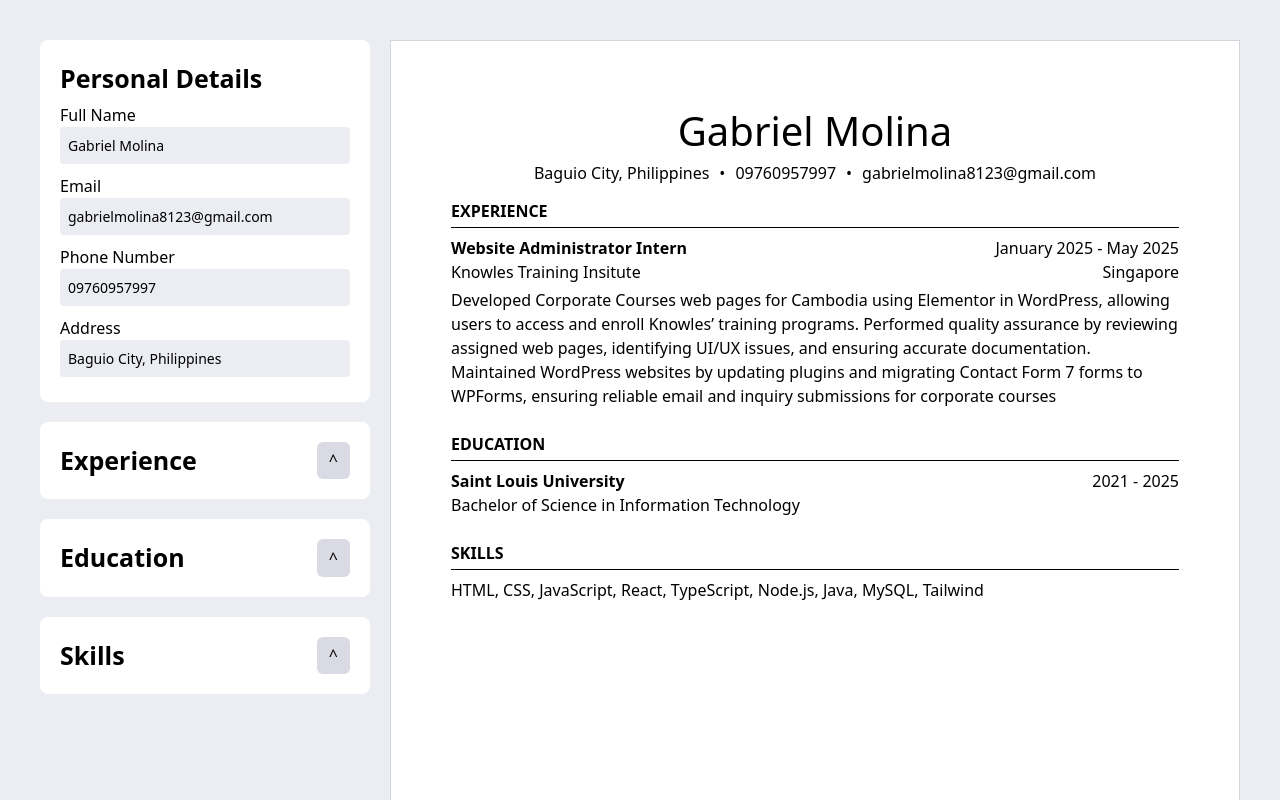
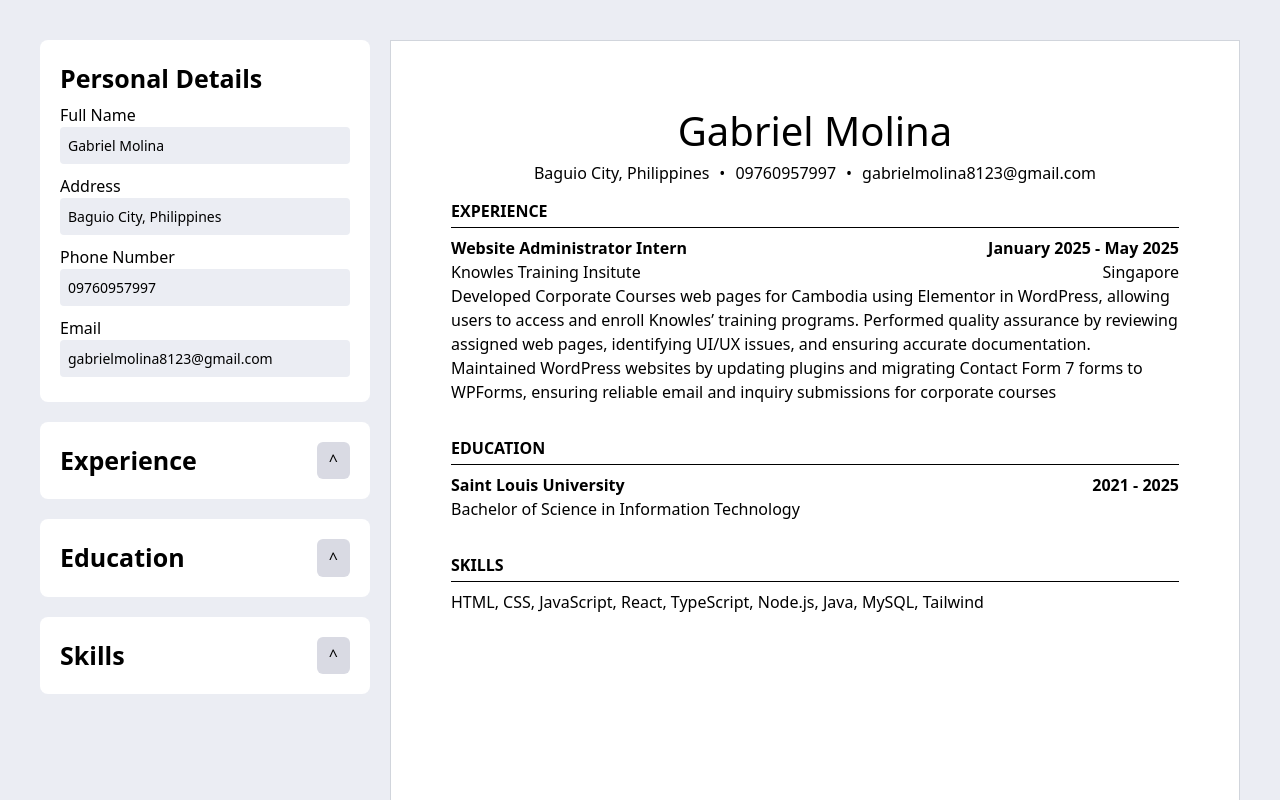
Before and after one commit to gabriel-2600/CV_App, a React (Vite) app: page / in a window 1280 px wide. Shown: the top 800 px of the page. Built offline with nearby package versions, Linux system fonts and the light colour scheme.

Commit message:
added stylings

```diff
--- a/src/components/PersonalDetails/InputPersonalDetails.tsx
+++ b/src/components/PersonalDetails/InputPersonalDetails.tsx
@@ -27,13 +27,13 @@ function InputPersonalDetails({
       </div>
 
       <div className={divInputContainerStyling}>
-        <label htmlFor="email">Email</label>
+        <label htmlFor="address">Address</label>
         <input
           className={inputStyling}
-          id="email"
+          id="address"
           type="text"
-          value={details.email}
-          onChange={(event) => handleChange("email", event.target.value)}
+          value={details.address}
+          onChange={(event) => handleChange("address", event.target.value)}
         />
       </div>
 
@@ -49,13 +49,13 @@ function InputPersonalDetails({
       </div>
 
       <div className={divInputContainerStyling}>
-        <label htmlFor="address">Address</label>
+        <label htmlFor="email">Email</label>
         <input
           className={inputStyling}
-          id="address"
+          id="email"
           type="text"
-          value={details.address}
-          onChange={(event) => handleChange("address", event.target.value)}
+          value={details.email}
+          onChange={(event) => handleChange("email", event.target.value)}
         />
       </div>
     </form>
--- a/src/components/Resume/DisplayList.tsx
+++ b/src/components/Resume/DisplayList.tsx
@@ -16,7 +16,9 @@ function DisplayList<Type>({
       <p className="border-b-1 font-bold py-1 mb-2">{label}</p>
       <div className={optionalstyle}>
         {list.map((listItem, index) => (
-          <div key={listItem.id}>{renderItem(listItem, index)}</div>
+          <div className="mb-2" key={listItem.id}>
+            {renderItem(listItem, index)}
+          </div>
         ))}
       </div>
     </div>
--- a/src/components/Resume/DisplayResume.tsx
+++ b/src/components/Resume/DisplayResume.tsx
@@ -30,11 +30,11 @@ function DisplayResume({
           <>
             <div className="flex justify-between">
               <p className="font-bold">{item.position} </p>
-              <p>
+              <p className="font-bold">
                 {item.startDate} - {item.endDate}
               </p>
             </div>
-            <div className="flex justify-between mb-1">
+            <div className="flex justify-between">
               <p>{item.companyName}</p>
               <p>{item.location}</p>
             </div>
@@ -51,7 +51,7 @@ function DisplayResume({
           <>
             <div className="flex justify-between ">
               <p className="font-bold">{item.schoolName}</p>
-              <p>
+              <p className="font-bold">
                 {item.startDate} - {item.endDate}
               </p>
             </div>
```
